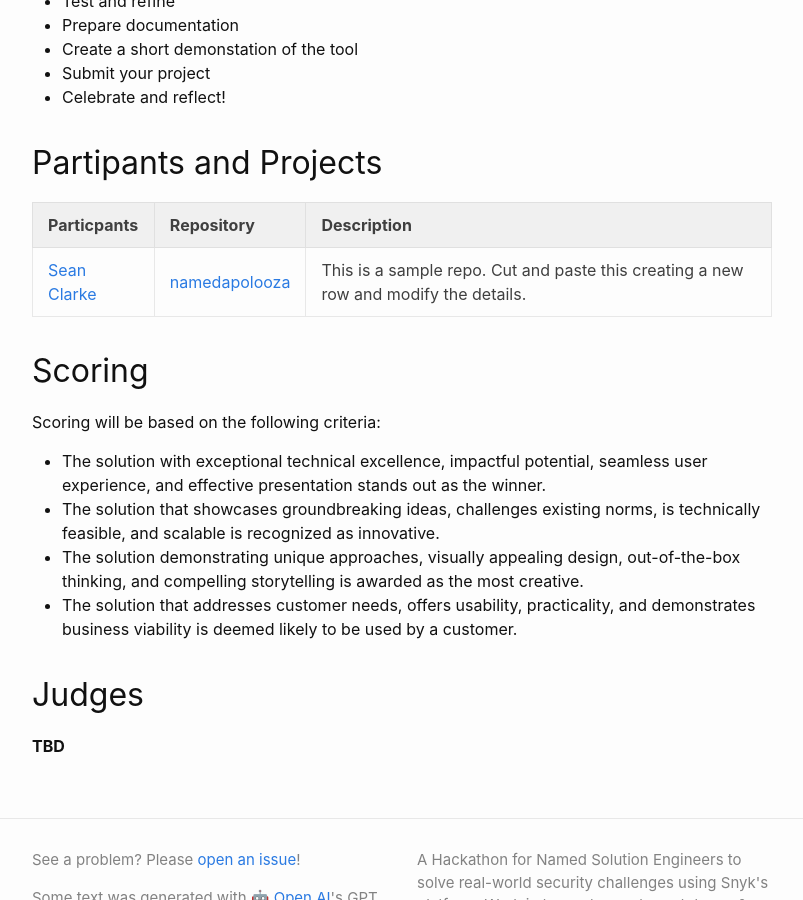
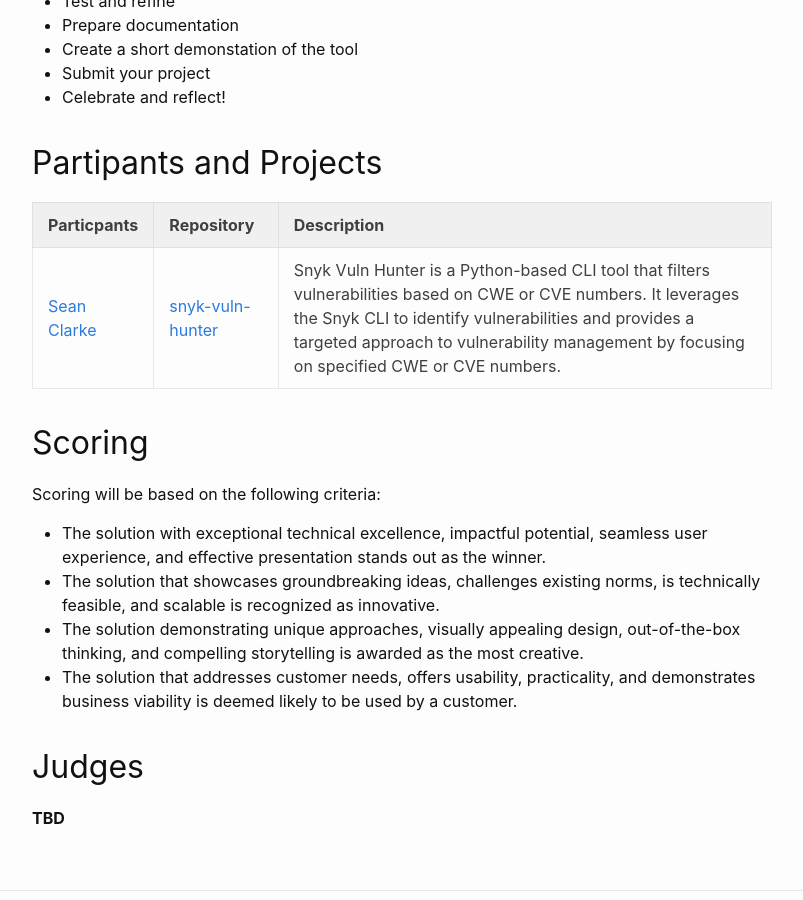
Before and after one commit to Seanland/namedapolooza, a Jekyll site: the page built from _events/2023-summer-namedapolooza.markdown, in a window 1280 px wide and 900 px high, scrolled down 1247 px. Shown: the whole window, without its empty margins (238-1041 px from the left). Built offline with Jekyll 4.4.1, drawn with Linux system fonts in a browser that asks for light colours.

Commit message:
adding my entry to the competition

```diff
--- a/_events/2023-summer-namedapolooza.markdown
+++ b/_events/2023-summer-namedapolooza.markdown
@@ -44,7 +44,7 @@ The goal of this hackathon is to develop innovative solutions using Snyk's capab
 
 | Particpants | Repository | Description |
 | --------------- | --------------- | --------------- |
-| [Sean Clarke](https://github.com/Seanland) | [namedapolooza](https://github.com/Seanland/namedapolooza)  | This is a sample repo.  Cut and paste this creating a new row and modify the details. |
+| [Sean Clarke](https://github.com/Seanland) | [snyk-vuln-hunter](https://github.com/Seanland/snyk-vuln-hunter)  | Snyk Vuln Hunter is a Python-based CLI tool that filters vulnerabilities based on CWE or CVE numbers. It leverages the Snyk CLI to identify vulnerabilities and provides a targeted approach to vulnerability management by focusing on specified CWE or CVE numbers. |
 
 ## Scoring
 Scoring will be based on the following criteria:
```
